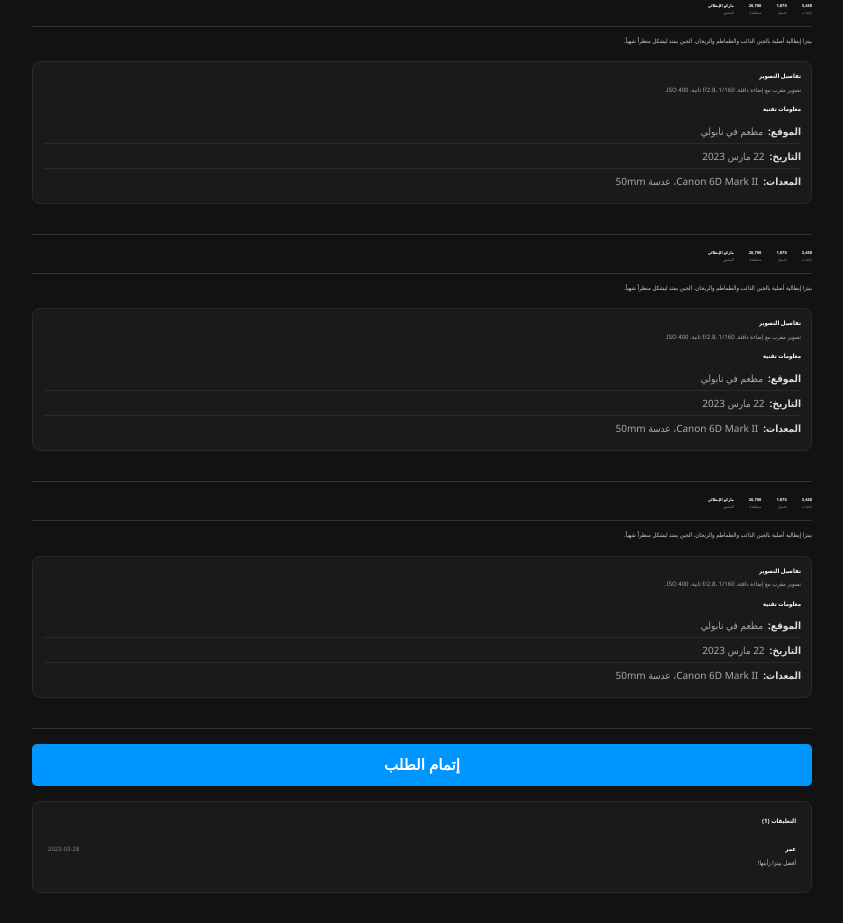
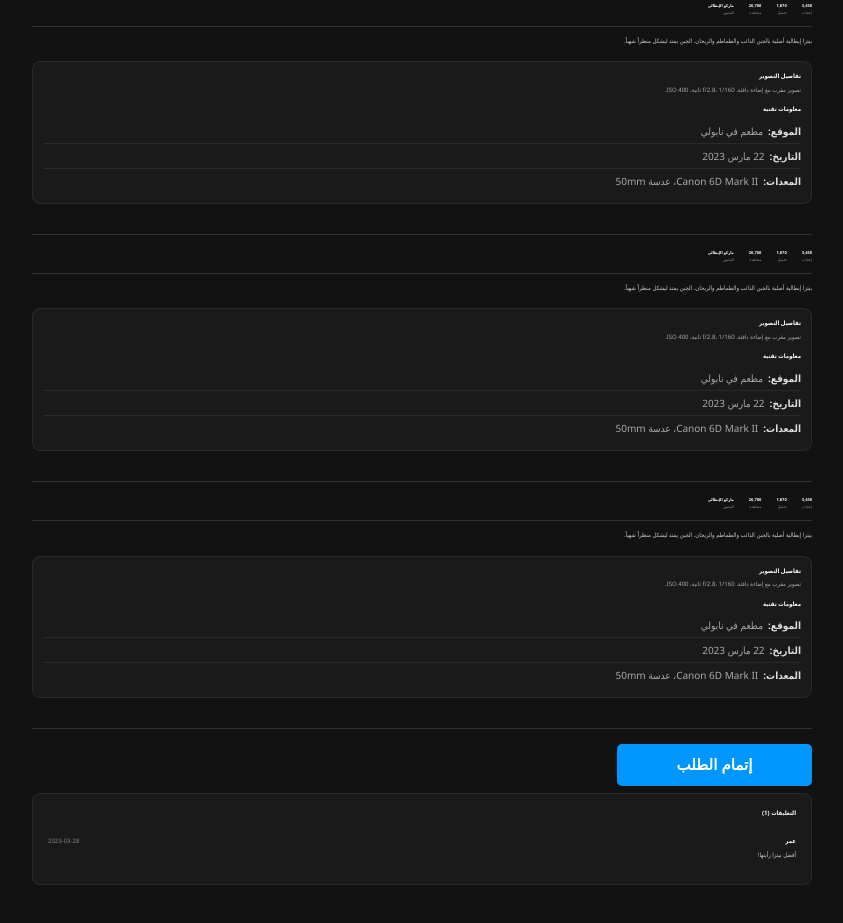
Before and after one commit to ouse-frontend/hemalia, a plain HTML site: page index.html in a window 1280 px wide. Shown: the part 1157-2080 px from the top of the page, without its empty margins (218-1061 px from the left). Drawn offline with Linux system fonts and the light colour scheme.

Commit message:
Update index.html

```diff
--- a/index.html
+++ b/index.html
@@ -199,8 +199,8 @@
             align-items: center;
             justify-content: center;
             gap: 6px;
-            width: 100%;
-            margin: 15px 0;
+            width: 25%;
+            margin: 7px 0;
 
         }
 
```
